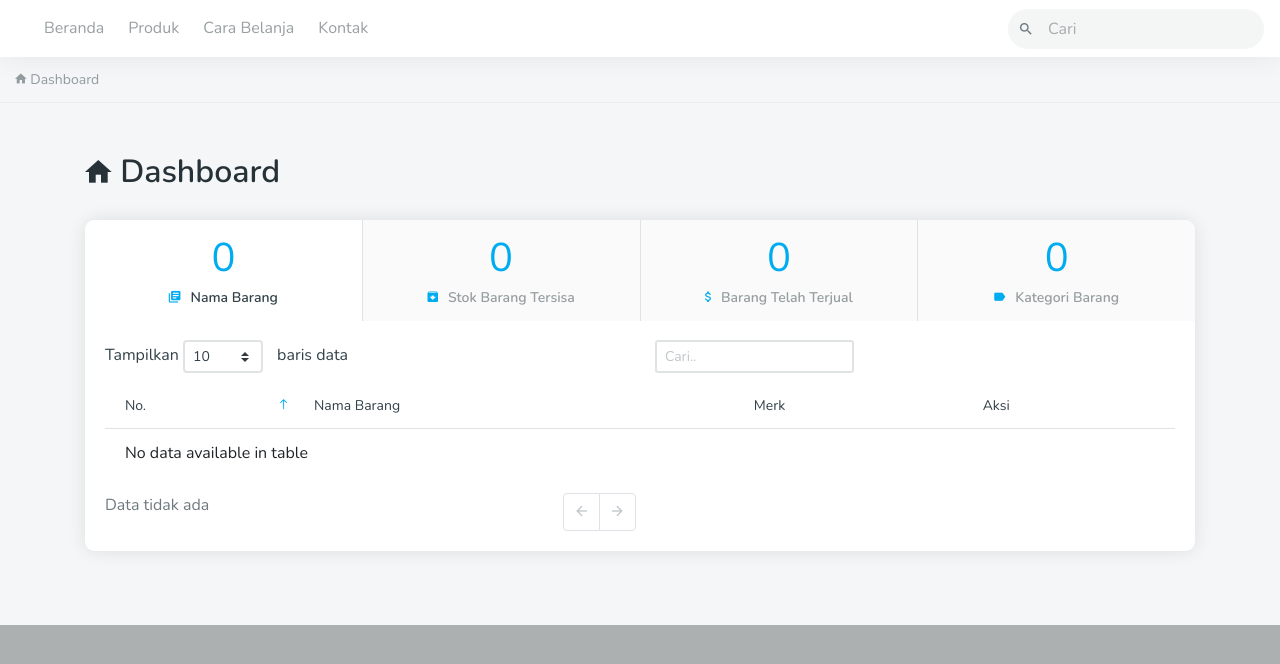
After one commit to umarhadi/kp, a PHP site: page / in a window 1280 px wide. The commit adds this page. Shown: the top 664 px of the page. Run offline with PHP 8.4, Linux system fonts and the light colour scheme; data that the repository does not hold is empty.

Commit message:
feat: kek e-commerce hehe

```diff
--- /dev/null
+++ b/config.php
@@ -0,0 +1,17 @@
+<?php
+date_default_timezone_set("Asia/Jakarta");
+
+	$host 	= 'localhost';
+	$user 	= 'root';
+	$pass 	= '';
+	$dbname = 'db_toko';
+
+	try{
+		$config = new PDO("mysql:host=$host;dbname=$dbname;", $user,$pass);
+		//echo 'sukses';
+	}catch(PDOException $e){
+		echo 'KONEKSI GAGAL' .$e -> getMessage();
+	}
+
+	$view = 'admin/pemilik/fungsi/view/view.php'; // direktori fungsi select data
+?>
--- /dev/null
+++ b/index.php
@@ -0,0 +1,171 @@
+<?php
+require 'config.php';
+include $view;
+$lihat = new view($config);
+$toko = $lihat->toko();
+include 'komponen/header.php';
+include 'komponen/footer.php';
+?>
+
+<div class="hk-pg-wrapper">
+	<nav class="hk-breadcrumb" aria-label="breadcrumb">
+		<ol class="breadcrumb breadcrumb-light bg-transparent">
+			<li class="breadcrumb-item active"><a href="#"><i class="zmdi zmdi-home"></i> Dashboard</a></li>
+		</ol>
+	</nav>
+	<div class="container mt-xl-50 mt-sm-30 mt-15">
+		<div class="hk-pg-header mb-1">
+			<div>
+				<h2 class="hk-pg-title font-weight-600 mb-10"><i class="zmdi zmdi-home"></i>&nbsp;Dashboard</h2>
+			</div>
+		</div>
+		<div class="card hk-dash-type-1 overflow-hide">
+			<div class="card-header pa-0">
+				<div class="nav nav-tabs nav-light nav-justified" id="dash-tab" role="tablist">
+					<a class="d-flex align-items-center justify-content-center nav-item nav-link active" id="dash-tab-1" data-toggle="tab" href="#NamaBarang" role="tab" aria-selected="true">
+						<div class="d-flex">
+							<div>
+								<span class="d-block mb-5"><span class="display-4 text-sky counter-anim"><?php echo number_format($hasil_barang); ?></span></span>
+								<span class="d-block"><i class="zmdi zmdi-collection-text mr-10 text-sky"></i>Nama Barang</span>
+							</div>
+						</div>
+					</a>
+					<a class="d-flex align-items-center justify-content-center nav-item nav-link" id="dash-tab-2" data-toggle="tab" href="#Stok" role="tab" aria-selected="false">
+						<div class="d-flex">
+							<div>
+								<span class="d-block mb-5"><span class="display-4 text-sky counter-anim"><?php echo number_format($stok['jml']); ?></span></span>
+								<span class="d-block"><i class="zmdi zmdi-archive mr-10 text-sky"></i>Stok Barang Tersisa</span>
+							</div>
+						</div>
+					</a>
+					<a class="d-flex align-items-center justify-content-center nav-item nav-link" id="dash-tab-3" data-toggle="tab" href="#Terjual" role="tab" aria-selected="false">
+						<div class="d-flex">
+							<div>
+								<span class="d-block mb-5"><span class="display-4 text-sky counter-anim"><?php echo number_format($jual['stok']); ?></span></span>
+								<span class="d-block"><i class="zmdi zmdi-money mr-10 text-sky"></i>Barang Telah Terjual</span>
+							</div>
+						</div>
+					</a>
+					<a class="d-flex align-items-center justify-content-center nav-item nav-link" id="dash-tab-3" data-toggle="tab" href="#Kategori" role="tab" aria-selected="false">
+						<div class="d-flex">
+							<div>
+								<span class="d-block mb-5"><span class="display-4 text-sky counter-anim"><?php echo number_format($hasil_kategori); ?></span></span>
+								<span class="d-block"><i class="zmdi zmdi-label-alt mr-10 text-sky"></i>Kategori Barang</span>
+							</div>
+						</div>
+					</a>
+				</div>
+			</div>
+			<div class="card-body">
+				<div class="tab-content" id="nav-tabContent">
+					<div class="tab-pane fade show active" id="NamaBarang" role="tabpanel" aria-labelledby="NamaBarang">
+						<div class="table-wrap">
+							<table id="tableDash1" class="table w-100 pb-30">
+								<thead>
+									<tr>
+										<th>No.</th>
+										<th>Nama Barang</th>
+										<th>Merk</th>
+										<th>Aksi</th>
+									</tr>
+								</thead>
+								<tbody>
+									<?php
+									$hasil = $lihat->barang();
+									$no = 1;
+									foreach ($hasil as $isi) {
+									?>
+										<tr>
+											<td><?php echo $no; ?>.</td>
+											<td><?php echo $isi['nama_barang']; ?></td>
+											<td><?php echo $isi['merk']; ?></td>
+											<td><a href="edit-barang.php?barang=<?php echo $isi['id_barang']; ?>"><button class="btn btn-sm btn-warning"><i class="zmdi zmdi-edit"></i> Edit</button></a>
+												<a href="fungsi/hapus/hapus.php?barang=hapus&id=<?php echo $isi['id_barang']; ?>" onclick="javascript:return confirm('Hapus?');"><button class="btn btn-sm btn-danger"><i class="zmdi zmdi-delete"></i> Hapus</button></a>
+											</td>
+										<?php $no++;
+									} ?>
+										</tr>
+
+								</tbody>
+							</table>
+						</div>
+					</div>
+					<div class="tab-pane fade" id="Stok" role="tabpanel" aria-labelledby="Stok">
+						<div class="table-wrap">
+							<table id="tableDash2" class="table w-100 pb-30 ">
+								<thead>
+									<tr>
+										<th>No.</th>
+										<th>Nama Barang</th>
+										<th>Stok</th>
+										<th>Aksi</th>
+									</tr>
+								</thead>
+								<tbody>
+									<?php
+									$hasil = $lihat->barang();
+									$hasilhtg = $lihat->barang_sisa();
+									$no = 1;
+									foreach ($hasil as $isi) {
+									?>
+										<tr>
+											<td><?php echo $no; ?>.</td>
+											<td><?php echo $isi['nama_barang']; ?></td>
+											<td><?php echo $isi['stok']; ?></td>
+											<td><a href="edit-barang.php?barang=<?php echo $isi['id_barang']; ?>"><button class="btn btn-sm btn-warning"><i class="zmdi zmdi-edit"></i> Edit</button></a>
+											<a href="fungsi/hapus/hapus.php?barang=hapus&id=<?php echo $isi['id_barang']; ?>" onclick="javascript:return confirm('Hapus?');"><button class="btn btn-sm btn-danger"><i class="zmdi zmdi-delete"></i> Hapus</button></a>
+											</td>
+										<?php $no++;
+									} ?>
+										</tr>
+								</tbody>
+									<tr>
+										<th>&nbsp;</th>
+										<th><b>Total</b></th>
+										<th><b><?php echo $hasilhtg; ?></b></th>
+									</tr>
+							</table>
+						</div>
+					</div>
+					<div class="tab-pane fade " id="Terjual" role="tabpanel" aria-labelledby="Terjual">
+						<div class="card">
+							<div class="card-body">
+							<a href="laporan.php"><button class="btn btn-primary align-items-center btn-wth-icon icon-wthot-bg btn-rounded icon-right btn-lg mx-auto d-block">
+									<span class="btn-text">Ke halaman laporan</span> <span class="icon-label"><i class="zmdi zmdi-arrow-right"></i>
+								</button></a>
+							</div>
+						</div>
+					</div>
+					<div class="tab-pane fade" id="Kategori" role="tabpanel" aria-labelledby="Kategori">
+						<table id="tableDash3" class="table w-100 pb-30">
+							<thead>
+								<tr>
+									<th>No.</th>
+									<th>Kategori</th>
+									<th>Aksi</th>
+								</tr>
+							</thead>
+							<tbody>
+								<?php
+								$hasil = $lihat->kategori();
+								$no = 1;
+								foreach ($hasil as $isi) {
+								?>
+									<tr>
+										<td><?php echo $no; ?>.</td>
+										<td><?php echo $isi['nama_kategori']; ?></td>
+										<td><a href="kategori.php?uid=<?php echo $isi['id_kategori']; ?>"><button class="btn btn-sm btn-warning"><i class="zmdi zmdi-edit"></i> Edit</button></a>
+											<a href="#" onclick="javascript:return confirm('Hapus?');"><button class="btn btn-sm btn-danger"><i class="zmdi zmdi-delete"></i> Hapus</button></a>
+										</td>
+									<?php $no++;
+								} ?>
+									</tr>
+							</tbody>
+						</table>
+					</div>
+				</div>
+			</div>
+		</div>
+	</div>
+</div>
+</div>
--- /dev/null
+++ b/komponen/footer.php
@@ -0,0 +1,76 @@
+</div>
+<script src="assets/vendors/jquery/dist/jquery.min.js"></script>
+<script src="assets/vendors/bootstrap/dist/js/bootstrap.min.js"></script>
+<script src="assets/dist/js/dropdown-bootstrap-extended.js"></script>
+<script src="assets/vendors/datatables.net/js/jquery.dataTables.min.js"></script>
+<script src="assets/vendors/datatables.net-bs4/js/dataTables.bootstrap4.min.js"></script>
+<script src="assets/vendors/datatables.net-responsive/js/dataTables.responsive.min.js"></script>
+<script src="assets/dist/js/dataTables-data.js"></script>
+<script src="assets/dist/js/init.js"></script>
+<!-- <script>
+    $(document).ready(function() {
+        $("#cari").change(function() {
+            $.ajax({
+                type: "POST",
+                url: "admin/kasir/fungsi/edit/edit.php?cari_barang=yes",
+                data: 'keyword=' + $(this).val(),
+                beforeSend: function() {
+                    $("#hasil_cari").hide();
+                    $("#tunggu").html('<p style="color:green"><blink>tunggu sebentar</blink></p>');
+                },
+                success: function(html) {
+                    $("#tunggu").html('');
+                    $("#hasil_cari").show();
+                    $("#hasil_cari").html(html);
+                },
+            });
+        });
+    });
+    $("#hapus_cari").click(function() {
+        $("#hasil_cari").hide();
+        $("#cari").show();
+    });
+</script> -->
+<script>
+ $(document).ready(function(){
+      $('#cari').keyup(function(){
+           var query = $(this).val();
+           if(query != '')
+           {
+                $.ajax({
+                     url:"komponen/search-bar.php",
+                     method:"POST",
+                     data:{query:query},
+                     success:function(data)
+                     {
+                          $('#hasil_cari').fadeIn();
+                          $('#hasil_cari').html(data);
+                     }
+                });
+           }
+      });
+      $(document).on('click', 'li', function(){
+           $('#cari').val($(this).text());
+           $('#hasil_cari').fadeOut();
+      });
+ });
+ </script>
+<script>
+    $(document).ready(function() {
+        $('.detail_barang').click(function() {
+            var detail_barang = $(this).attr("id");
+            $.ajax({
+                url: "admin/kasir/fungsi/view/modal-barang.php",
+                method: "post",
+                data: {
+                    detail_barang: detail_barang
+                },
+                success: function(data) {
+                    $('#detail').html(data);
+                    $('#modalDetail').modal("show");
+                }
+            });
+        });
+    });
+</script>
+</body>
--- /dev/null
+++ b/komponen/header.php
@@ -0,0 +1,68 @@
+<!DOCTYPE html>
+<html lang="en">
+<?php
+$lihat = new view($config);
+$toko = $lihat->toko(); ?>
+
+<head>
+    <meta charset="UTF-8" />
+    <meta name="viewport" content="width=device-width, initial-scale=1.0, maximum-scale=1.0, user-scalable=no" />
+    <title>Mintos I Statistics Dashboard</title>
+    <meta name="description" content="A responsive bootstrap 4 admin dashboard template by hencework" />
+
+    <!-- Favicon -->
+    <link rel="shortcut icon" href="favicon.ico">
+    <link rel="icon" href="favicon.ico" type="image/x-icon">
+
+    <!-- Custom CSS -->
+    <link href="assets/dist/css/style.css" rel="stylesheet" type="text/css">
+    <script src="https://ajax.googleapis.com/ajax/libs/jquery/3.3.1/jquery.min.js"></script>
+</head>
+
+<body>
+    <!-- Preloader -->
+    <div class="preloader-it">
+        <div class="loader-pendulums"></div>
+    </div>
+    <!-- /Preloader -->
+
+    <!-- HK Wrapper -->
+    <div class="hk-wrapper hk-alt-nav">
+
+        <!-- Top Navbar -->
+        <nav class="navbar navbar-expand-xl navbar-light fixed-top hk-navbar hk-navbar-alt">
+            <a class="navbar-toggle-btn nav-link-hover navbar-toggler" href="javascript:void(0);" data-toggle="collapse" data-target="#navbarCollapseAlt" aria-controls="navbarCollapseAlt" aria-expanded="false" aria-label="Toggle navigation"><span class="feather-icon"><i data-feather="menu"></i></span></a>
+            <a class="navbar-brand" href="dashboard1.html">
+                <h5 class="brand-img d-inline-block align-top"><?php echo $toko['nama_toko'] ?></h5>
+            </a>
+            <div class="collapse navbar-collapse" id="navbarCollapseAlt">
+                <ul class="navbar-nav">
+                    <li class="nav-item">
+                        <a class="nav-link" href="documentation.html">Beranda</a>
+                    </li>
+                    <li class="nav-item">
+                        <a class="nav-link" href="#">Produk</a>
+                    </li>
+                    <li class="nav-item">
+                        <a class="nav-link" href="documentation.html">Cara Belanja</a>
+                    </li>
+                    <li class="nav-item">
+                        <a class="nav-link" href="#">Kontak</a>
+                    </li>
+                </ul>
+                <div class="navbar-search-alt">
+                    <div class="input-group">
+                        <div class="input-group-prepend">
+                            <span class="input-group-text"><i class="zmdi zmdi-search"></i></span>
+                        </div>
+                        <input class="form-control" type="text" name="cari" id="cari" placeholder="Cari" aria-label="Cari">
+
+                        <!-- <div class="input-group-append">
+                    <button class="btn btn-info" type="button"><i class="zmdi zmdi-search"></i></button>
+                    <button class="btn btn-danger" value="reset" type="reset" id="hapus_cari"><i class="zmdi zmdi-close"></i></button>
+                </div> -->
+
+                    </div>
+                </div>
+            </div>
+        </nav>
```
Also changed, not shown: admin/kasir/komponen/header.php (+9 -9 lines), komponen/search-bar.php (added, +71 -0 lines).
